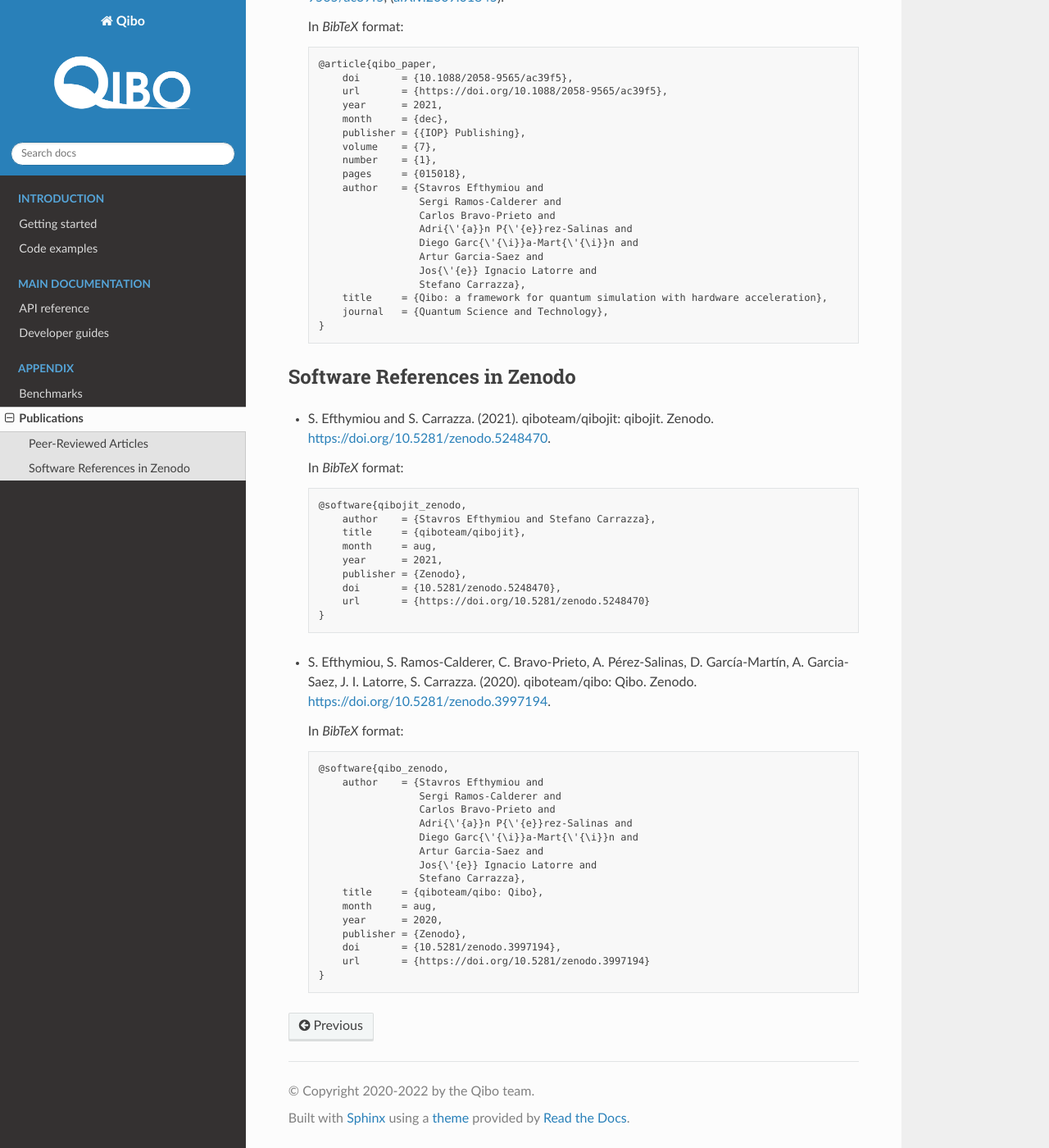
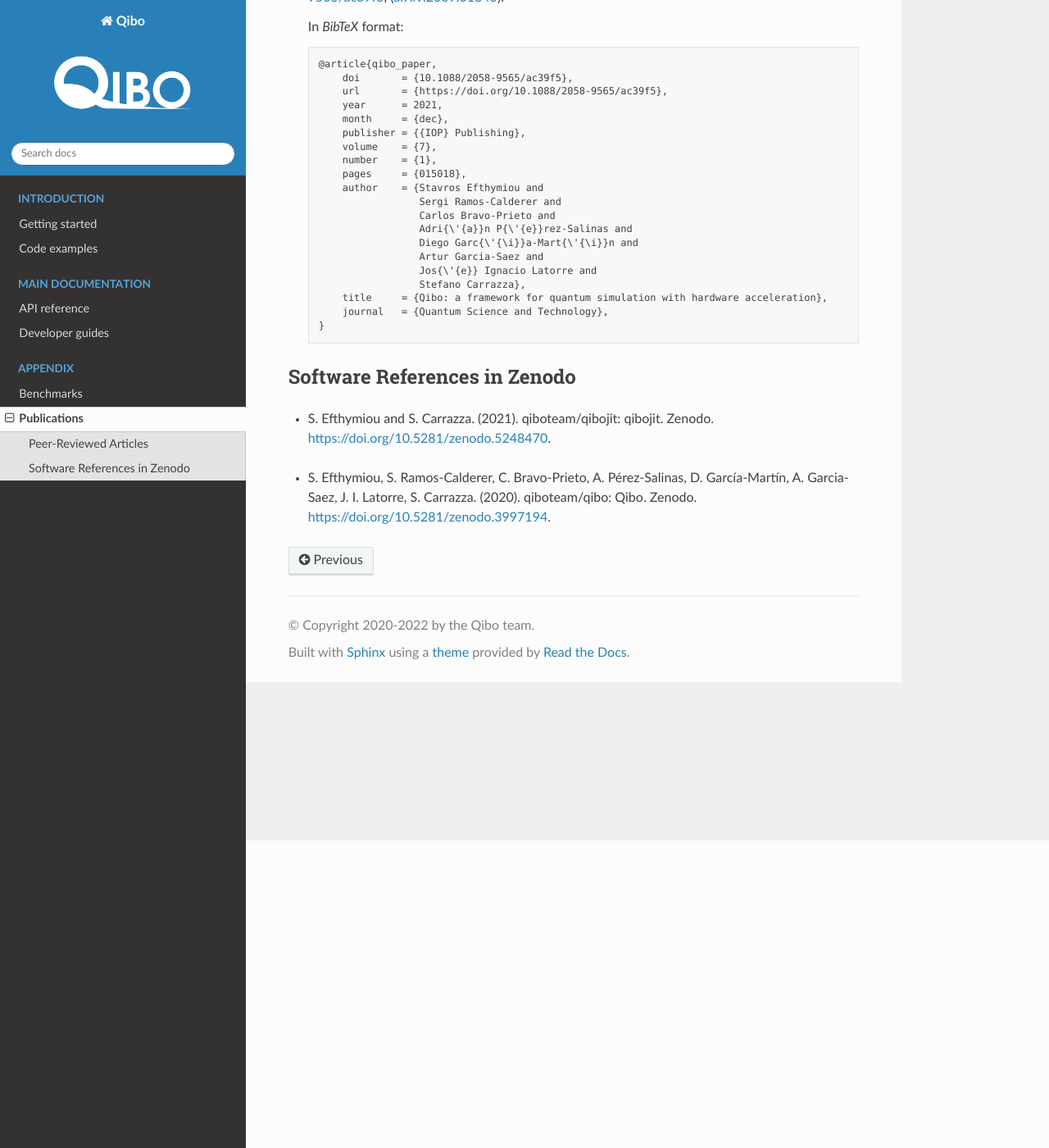
Before and after one commit to qiboteam/qibo, a Sphinx documentation site: the page built from doc/source/appendix/citing-qibo.rst, in a window 1280 px wide and 1400 px high, scrolled down 375 px. Shown: the whole window at 82% size. Built offline with Sphinx 7.4.7 and the Read the Docs theme 2.0.0, drawn with Linux system fonts in a browser that asks for light colours; pages that are not in the unit, such as notebooks, are missing from menus.

Commit message:
removing bibtex for zenodo

```diff
--- a/doc/source/appendix/citing-qibo.rst
+++ b/doc/source/appendix/citing-qibo.rst
@@ -47,45 +47,10 @@
 * S. Efthymiou and S. Carrazza. (2021). qiboteam/qibojit: qibojit. Zenodo.
   `https://doi.org/10.5281/zenodo.5248470`_.
 
-  In *BibTeX* format:
-
-  .. code-block:: text
-
-    @software{qibojit_zenodo,
-        author    = {Stavros Efthymiou and Stefano Carrazza},
-        title     = {qiboteam/qibojit},
-        month     = aug,
-        year      = 2021,
-        publisher = {Zenodo},
-        doi       = {10.5281/zenodo.5248470},
-        url       = {https://doi.org/10.5281/zenodo.5248470}
-    }
-
 .. _`https://doi.org/10.5281/zenodo.5248470`: https://doi.org/10.5281/zenodo.5248470
 
 * S. Efthymiou, S. Ramos-Calderer, C. Bravo-Prieto, A.
   Pérez-Salinas, D. García-Martín, A. Garcia-Saez, J. I. Latorre, S. Carrazza.
   (2020). qiboteam/qibo: Qibo. Zenodo. `https://doi.org/10.5281/zenodo.3997194`_.
 
-  In *BibTeX* format:
-
-  .. code-block:: text
-
-    @software{qibo_zenodo,
-        author    = {Stavros Efthymiou and
-                     Sergi Ramos-Calderer and
-                     Carlos Bravo-Prieto and
-                     Adri{\'{a}}n P{\'{e}}rez-Salinas and
-                     Diego Garc{\'{\i}}a-Mart{\'{\i}}n and
-                     Artur Garcia-Saez and
-                     Jos{\'{e}} Ignacio Latorre and
-                     Stefano Carrazza},
-        title     = {qiboteam/qibo: Qibo},
-        month     = aug,
-        year      = 2020,
-        publisher = {Zenodo},
-        doi       = {10.5281/zenodo.3997194},
-        url       = {https://doi.org/10.5281/zenodo.3997194}
-    }
-
 .. _`https://doi.org/10.5281/zenodo.3997194`: https://doi.org/10.5281/zenodo.3997194
```
